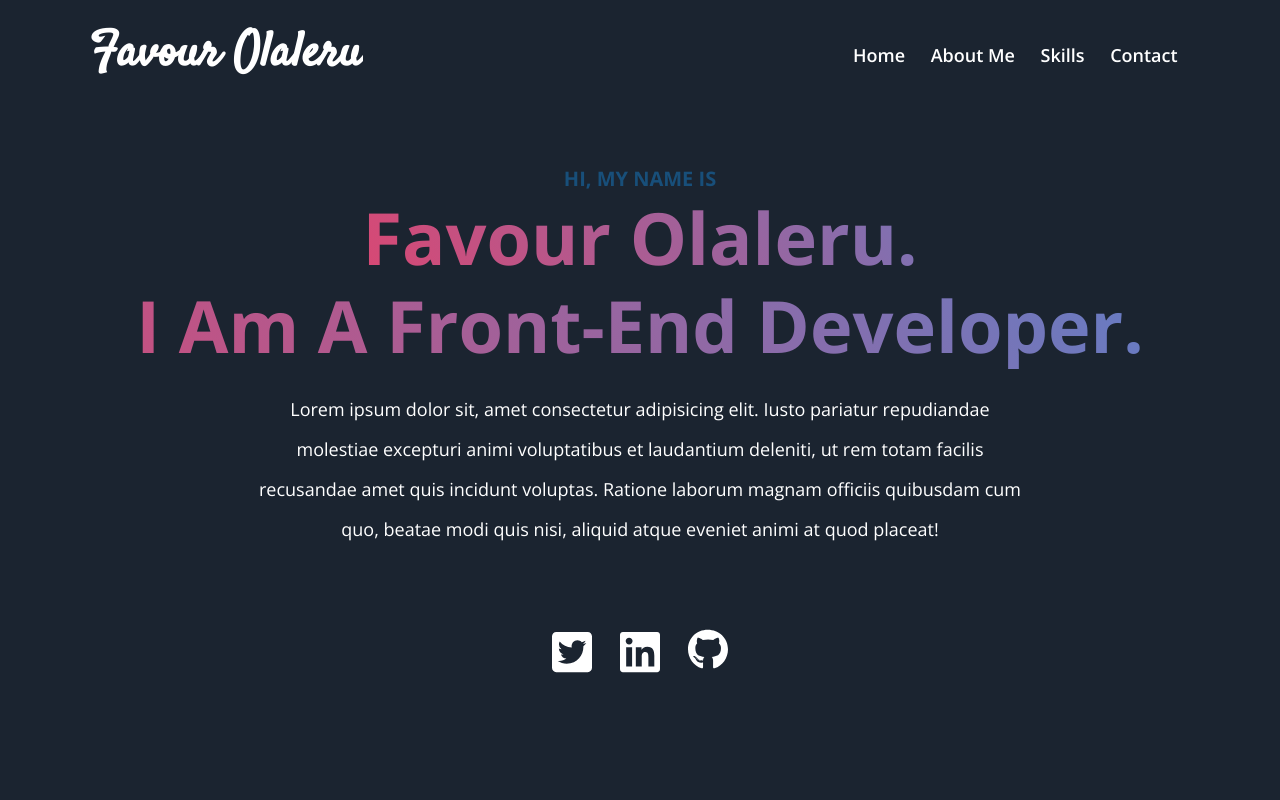
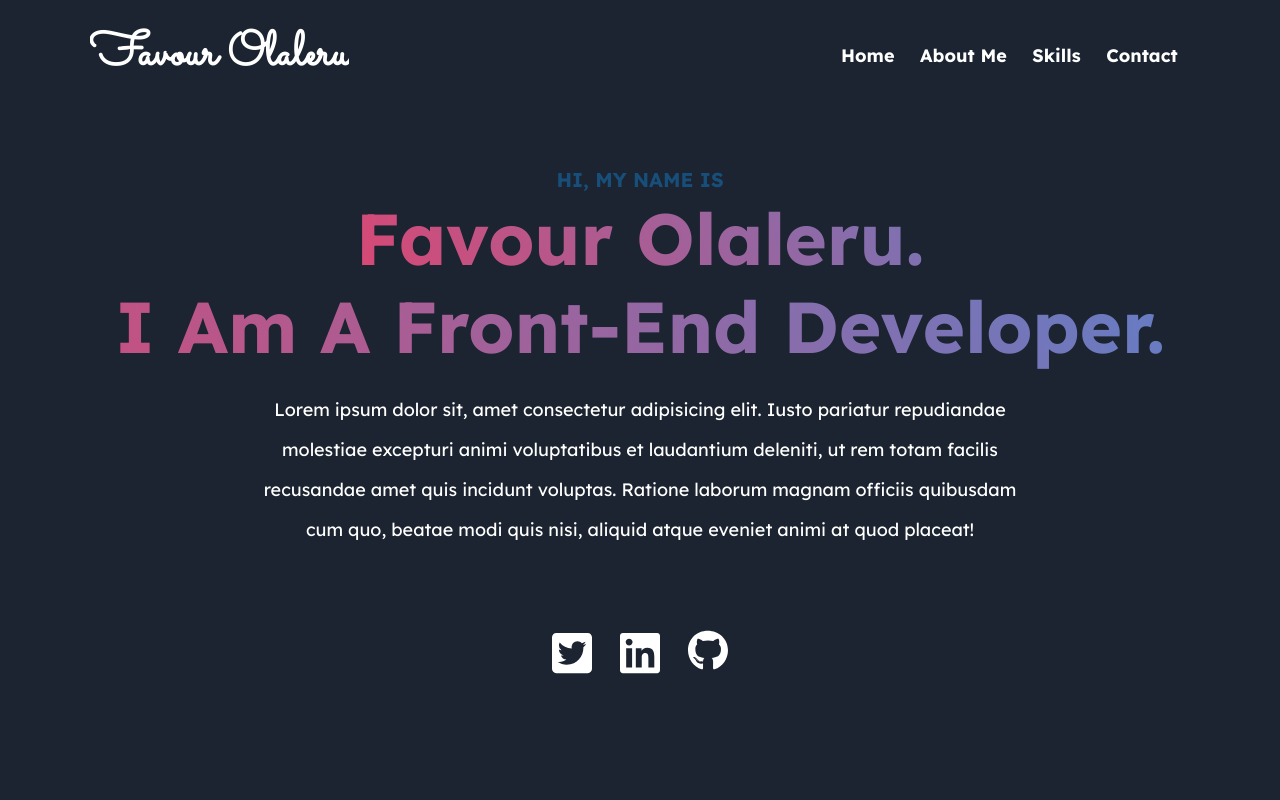
Before and after one commit to NTiger07/portfolio-react, a React (Create React App) app: page / in a window 1280 px wide. Shown: the top 800 px of the page. Built offline with nearby package versions, Linux system fonts and the light colour scheme.

Commit message:
fonts update

```diff
--- a/public/index.html
+++ b/public/index.html
@@ -12,8 +12,10 @@
   <link rel="icon" type="image/png" sizes="16x16" href="public/favicon-16x16.png">
   <link rel="preconnect" href="https://fonts.googleapis.com">
   <link rel="preconnect" href="https://fonts.gstatic.com" crossorigin>
-  <link href="https://fonts.googleapis.com/css2?family=Satisfy&display=swap" rel="stylesheet">
-  <link href="https://fonts.googleapis.com/css2?family=Open+Sans:wght@400;500;600;700&display=swap" rel="stylesheet">
+  <link
+    href="https://fonts.googleapis.com/css2?family=Lexend+Deca:wght@400;500;700;800;900&family=Sacramento&display=swap"
+    rel="stylesheet">
+
 </head>
 
 <body>
--- a/src/App.css
+++ b/src/App.css
@@ -7,7 +7,10 @@
   text-decoration: none;
   overflow-x: hidden;
   scroll-behavior: smooth;
-  font-family: "Open Sans", sans-serif;
+  font-family: "Lexend Deca", sans-serif;
+}
+body {
+  transition: all 0.3s ease-in;
 }
 ::-webkit-scrollbar {
   width: 10px;
--- a/src/components/Navbar.css
+++ b/src/components/Navbar.css
@@ -1,4 +1,3 @@
-@import url("https://fonts.googleapis.com/css2?family=Satisfy&display=swap");
 .navbar_container {
   background-color: #1b2430;
   padding-top: 2.5vh;
@@ -8,7 +7,7 @@
   align-items: center;
 }
 .logo_container a {
-  font-family: "Satisfy", cursive;
+  font-family: "Sacramento", cursive;
   font-size: 3rem;
   font-weight: 700;
 }
```
Also changed, not shown: todo.txt.
